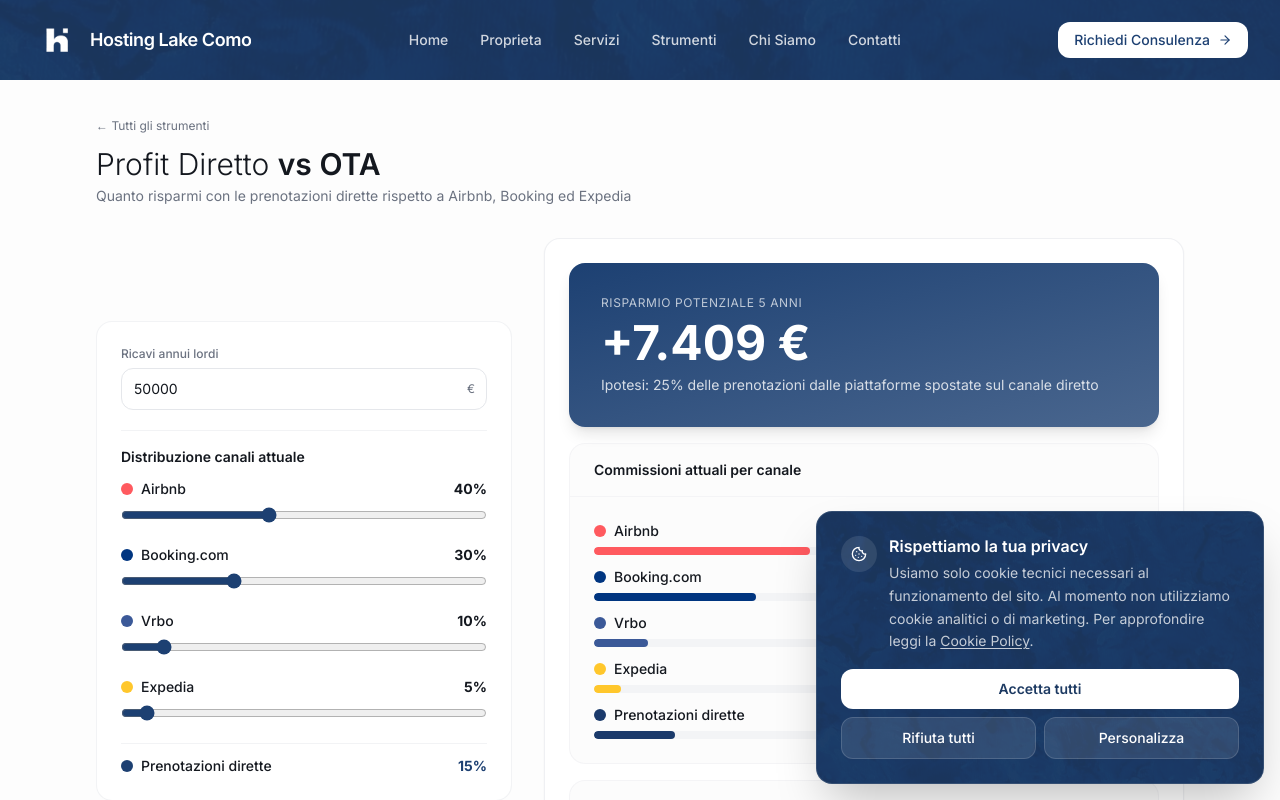
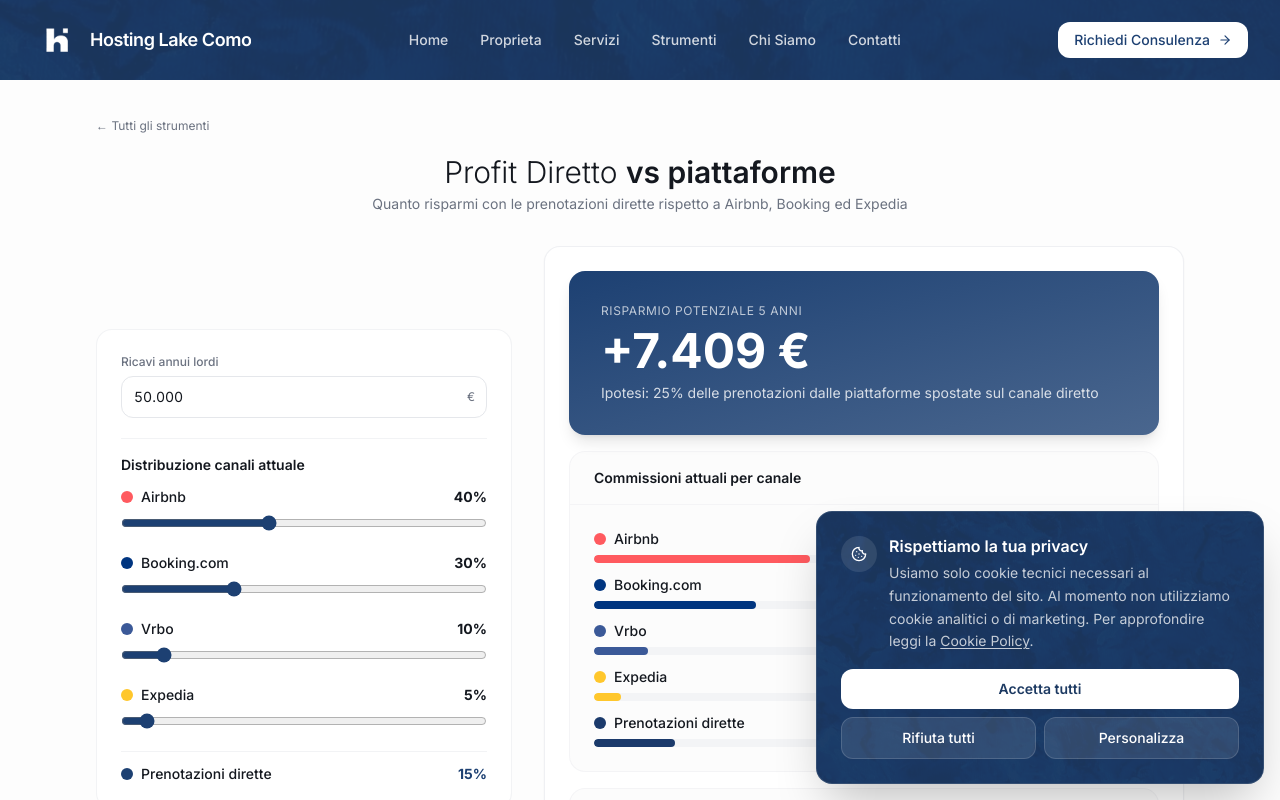
Before and after one commit to crapotca2/hostinglakecomo, a Next.js app: page /strumenti/profit-diretto in a window 1280 px wide. Shown: the top 800 px of the page. Built offline with nearby package versions, Linux system fonts and the light colour scheme.

Commit message:
feat(strumenti): center title block, shared formatEuro with always-grouping, formatted text inputs for currency

```diff
--- a/src/app/(public)/strumenti/investimento/page.tsx
+++ b/src/app/(public)/strumenti/investimento/page.tsx
@@ -6,15 +6,7 @@
 import { AirBibbyEstimateCard } from "@/components/strumenti/air-bibby-estimate-card";
 import { DisclaimerNote } from "@/components/strumenti/disclaimer-note";
 import { FullAnalysisCTA } from "@/components/strumenti/full-analysis-cta";
-
-function formatEuro(amount: number, decimals = 0): string {
-  return new Intl.NumberFormat("it-IT", {
-    style: "currency",
-    currency: "EUR",
-    minimumFractionDigits: decimals,
-    maximumFractionDigits: decimals,
-  }).format(amount);
-}
+import { formatEuro, formatInteger } from "@/lib/format";
 
 export default function InvestimentoPage() {
   const [purchasePrice, setPurchasePrice] = useState(400000);
@@ -82,12 +74,15 @@
           <Link href="/strumenti" className="text-xs text-muted-foreground hover:text-foreground mb-3 inline-block">
             ← Tutti gli strumenti
           </Link>
-          <h1 className="text-3xl font-light">
-            Calcolatore <span className="font-semibold">Investimento</span>
-          </h1>
-          <p className="text-sm text-muted-foreground mt-1">
-            ROI, cash flow, cap rate e payback per investitori sul Lago di Como
-          </p>
+          <div className="text-center mt-2">
+            <h1 className="text-3xl font-light">
+              Calcolatore <span className="font-semibold">Investimento</span>
+            </h1>
+            <p className="text-sm text-muted-foreground mt-1">
+              Rendimento, flusso di cassa e tempo di rientro per chi compra
+              un immobile sul Lago di Como
+            </p>
+          </div>
         </div>
 
         <div className="grid lg:grid-cols-5 gap-8 items-center">
@@ -230,13 +225,12 @@
   label,
   value,
   onChange,
-  step,
   suffix,
 }: {
   label: string;
   value: number;
   onChange: (v: number) => void;
-  step: number;
+  step?: number;
   suffix?: string;
 }) {
   return (
@@ -244,11 +238,14 @@
       <label className="text-xs font-medium mb-1.5 block text-muted-foreground">{label}</label>
       <div className="relative">
         <input
-          type="number"
-          value={value}
-          step={step}
-          onChange={(e) => onChange(Math.max(0, parseFloat(e.target.value) || 0))}
-          className="w-full rounded-lg border border-border px-3 py-2.5 text-sm pr-10"
+          type="text"
+          inputMode="numeric"
+          value={formatInteger(value)}
+          onChange={(e) => {
+            const raw = e.target.value.replace(/[^\d]/g, "");
+            onChange(raw === "" ? 0 : parseInt(raw, 10));
+          }}
+          className="w-full rounded-lg border border-border px-3 py-2.5 text-sm pr-10 tabular-nums"
         />
         {suffix && (
           <span className="absolute right-3 top-1/2 -translate-y-1/2 text-xs text-muted-foreground">
--- a/src/app/(public)/strumenti/profit-diretto/page.tsx
+++ b/src/app/(public)/strumenti/profit-diretto/page.tsx
@@ -5,14 +5,7 @@
 import { AirBibbyEstimateCard } from "@/components/strumenti/air-bibby-estimate-card";
 import { DisclaimerNote } from "@/components/strumenti/disclaimer-note";
 import { FullAnalysisCTA } from "@/components/strumenti/full-analysis-cta";
-
-function formatEuro(amount: number): string {
-  return new Intl.NumberFormat("it-IT", {
-    style: "currency",
-    currency: "EUR",
-    maximumFractionDigits: 0,
-  }).format(amount);
-}
+import { formatEuro, formatInteger } from "@/lib/format";
 
 // Commissioni piattaforme — somma di service fee host + transaction fee.
 // Cifre prudenti, lato medio-alto del range osservato sul mercato 2025.
@@ -93,12 +86,15 @@
           <Link href="/strumenti" className="text-xs text-muted-foreground hover:text-foreground mb-3 inline-block">
             ← Tutti gli strumenti
           </Link>
-          <h1 className="text-3xl font-light">
-            Profit Diretto <span className="font-semibold">vs OTA</span>
-          </h1>
-          <p className="text-sm text-muted-foreground mt-1">
-            Quanto risparmi con le prenotazioni dirette rispetto a Airbnb, Booking ed Expedia
-          </p>
+          <div className="text-center mt-2">
+            <h1 className="text-3xl font-light">
+              Profit Diretto <span className="font-semibold">vs piattaforme</span>
+            </h1>
+            <p className="text-sm text-muted-foreground mt-1">
+              Quanto risparmi con le prenotazioni dirette rispetto a Airbnb,
+              Booking ed Expedia
+            </p>
+          </div>
         </div>
 
         <div className="grid lg:grid-cols-5 gap-8 items-center">
@@ -109,11 +105,14 @@
                 <label className="text-xs font-medium mb-1.5 block text-muted-foreground">Ricavi annui lordi</label>
                 <div className="relative">
                   <input
-                    type="number"
-                    value={annualRevenue}
-                    step={1000}
-                    onChange={(e) => setAnnualRevenue(Math.max(0, parseFloat(e.target.value) || 0))}
-                    className="w-full rounded-lg border border-border px-3 py-2.5 text-sm pr-10"
+                    type="text"
+                    inputMode="numeric"
+                    value={formatInteger(annualRevenue)}
+                    onChange={(e) => {
+                      const raw = e.target.value.replace(/[^\d]/g, "");
+                      setAnnualRevenue(raw === "" ? 0 : parseInt(raw, 10));
+                    }}
+                    className="w-full rounded-lg border border-border px-3 py-2.5 text-sm pr-10 tabular-nums"
                   />
                   <span className="absolute right-3 top-1/2 -translate-y-1/2 text-xs text-muted-foreground">€</span>
                 </div>
--- a/src/app/(public)/strumenti/rendita/page.tsx
+++ b/src/app/(public)/strumenti/rendita/page.tsx
@@ -9,6 +9,7 @@
 import { AirBibbyEstimateCard } from "@/components/strumenti/air-bibby-estimate-card";
 import { DisclaimerNote } from "@/components/strumenti/disclaimer-note";
 import { FullAnalysisCTA } from "@/components/strumenti/full-analysis-cta";
+import { formatEuro } from "@/lib/format";
 
 const FormSchema = z.object({
   zone: z.enum(["centro-como", "primo-bacino", "secondo-bacino", "alto-lago"]),
@@ -62,14 +63,6 @@
   "secondo-bacino": 0.63,
   "alto-lago": 0.50,
 };
-
-function formatEuro(amount: number): string {
-  return new Intl.NumberFormat("it-IT", {
-    style: "currency",
-    currency: "EUR",
-    maximumFractionDigits: 0,
-  }).format(amount);
-}
 
 export default function RenditaPage() {
   const { register, watch, setValue } = useForm<FormData>({
@@ -152,12 +145,14 @@
           <Link href="/strumenti" className="text-xs text-muted-foreground hover:text-foreground mb-3 inline-block">
             ← Tutti gli strumenti
           </Link>
+          <div className="text-center mt-2">
             <h1 className="text-3xl font-light">
               Calcolatore <span className="font-semibold">Rendita</span>
             </h1>
             <p className="text-sm text-muted-foreground mt-1">
               Stima quanto puo guadagnare il tuo immobile sul Lago di Como
             </p>
+          </div>
         </div>
 
         <div className="grid lg:grid-cols-5 gap-8 items-center">
--- /dev/null
+++ b/src/lib/format.ts
@@ -0,0 +1,19 @@
+// Helper di formattazione numerica condivisi.
+// Usano sempre il separatore delle migliaia (it-IT: punto) per leggibilita.
+
+export function formatEuro(amount: number, decimals = 0): string {
+  return new Intl.NumberFormat("it-IT", {
+    style: "currency",
+    currency: "EUR",
+    minimumFractionDigits: decimals,
+    maximumFractionDigits: decimals,
+    useGrouping: "always",
+  }).format(amount);
+}
+
+export function formatInteger(value: number): string {
+  return new Intl.NumberFormat("it-IT", {
+    maximumFractionDigits: 0,
+    useGrouping: "always",
+  }).format(value);
+}
```
Lines whose indentation alone changed are shown as unchanged.
